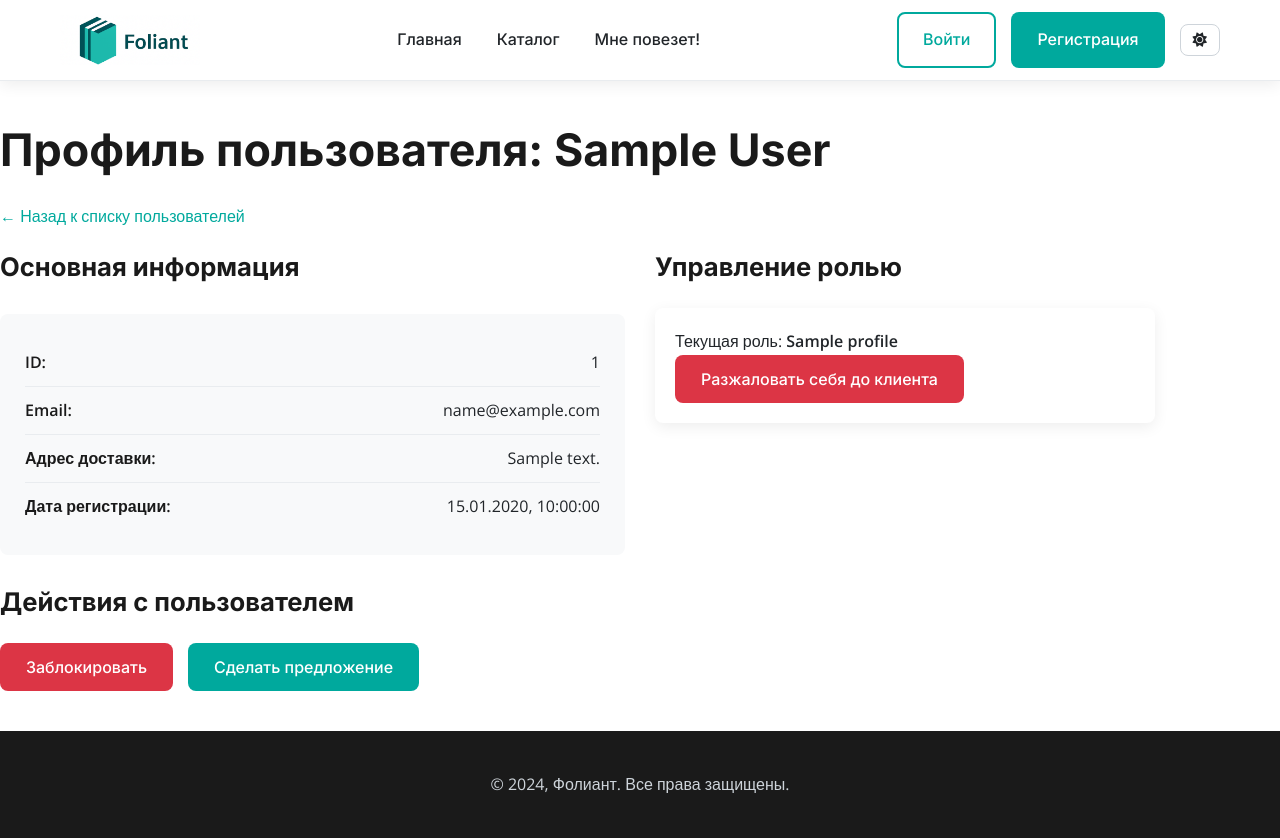
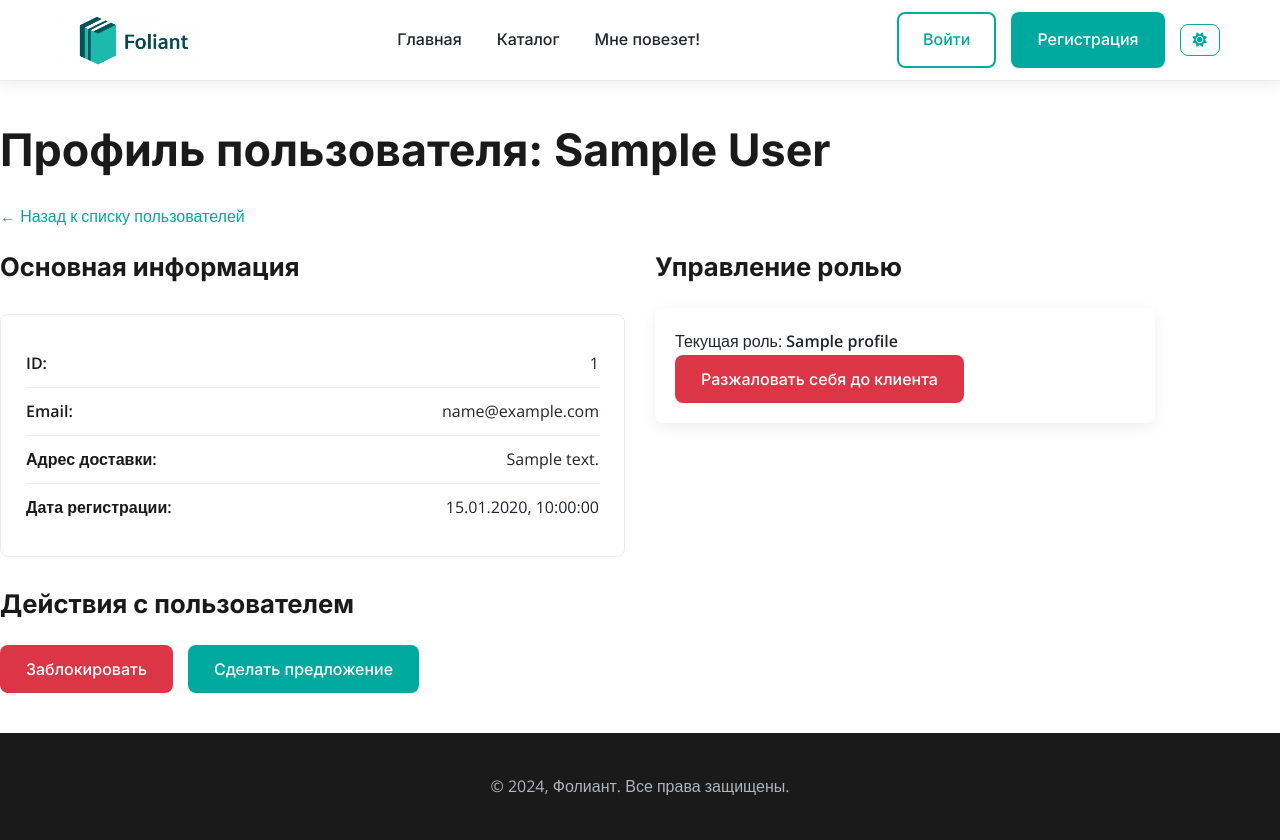
Before and after one commit to Bring0Lchik/foliant, a Node project: template views/pages/admin/user_details.ejs in a window 1280 px wide. Run offline with Node 20 templates, Linux system fonts and the light colour scheme; the template is opened without the code that fills it: most values are stand-ins (such as "Sample title", 1, 10 or a date in 2020); some libraries are stand-ins or nearby versions.

Commit message:
feat: Implement revamped dark and light themes
- Completely redesigned CSS for dark theme with a focus on contrast and consistency using new CSS variables.
- Updated all major UI components to correctly use theme variables for both light and dark modes.
- Enhanced JavaScript theme switcher to respect system preferences (prefers-color-scheme) if no theme is manually selected via localStorage.
- Ensured theme toggle button icon and title update correctly.
- Verified Font Awesome icons are displayed correctly in both themes.
- Connected theme switcher script to main and admin layouts.

```diff
--- a/public/css/style.css
+++ b/public/css/style.css
@@ -21,19 +21,61 @@
     --border-radius: 8px;
     --box-shadow: 0 4px 15px rgba(0, 0, 0, 0.07);
     --transition-speed: 0.3s;
+
+    /* Light theme (default) */
+    --bg-color: #ffffff;
+    --text-color: #212529;
+    --heading-color: #1a1a1a;
+    --card-bg-color: #ffffff;
+    --card-shadow: 0 4px 15px rgba(0, 0, 0, 0.07);
+    --border-color: #e9ecef; /* --color-gray-medium */
+    --input-bg-color: #ffffff;
+    --input-border-color: #ced4da; /* --color-gray-dark */
+    --input-text-color: #212529;
+    --button-secondary-bg: transparent;
+    --button-secondary-text: var(--color-accent);
+    --button-secondary-border: var(--color-accent);
+    --header-bg: #ffffff;
+    --footer-bg: #1a1a1a;
+    --footer-text: #adb5bd;
+    --admin-sidebar-bg: #1a1a1a;
+    --admin-sidebar-text: #dee2e6;
+    --admin-content-bg: #f1f3f5;
+    --table-header-bg: #f8f9fa;
+    --link-color: var(--color-accent);
+    --link-hover-color: var(--color-accent-dark);
 }
 
-/* --- Dark Theme Variables --- */
 body[data-theme="dark"] {
-    --color-black: #f0f0f0; /* Light gray for text on dark background */
-    --color-white: #1a1a1a; /* Dark background */
-    --color-gray-light: #2c2c2c; /* Slightly lighter dark for cards/elements */
-    --color-gray-medium: #3a3a3a; /* Borders and dividers */
-    --color-gray-dark: #5a5a5a; /* Hover states or less important elements */
-    --color-text: #e0e0e0; /* Main text color for dark theme */
-    --color-accent: #00C2B2; /* Accent color, can remain same or adjusted */
-    --color-accent-dark: #00A99D; /* Darker accent for hover */
-    --box-shadow: 0 4px 15px rgba(255, 255, 255, 0.05); /* Softer shadow for dark theme */
+    --bg-color: #121212;
+    --text-color: #E0E0E0;
+    --heading-color: #FFFFFF;
+    --card-bg-color: #1E1E1E;
+    --card-shadow: 0 4px 15px rgba(255, 255, 255, 0.05);
+    --border-color: #333333;
+    --input-bg-color: #1E1E1E;
+    --input-border-color: #444444;
+    --input-text-color: #E0E0E0;
+    --button-secondary-bg: transparent;
+    --button-secondary-text: var(--color-accent); /* Accent can stay the same or be adjusted */
+    --button-secondary-border: var(--color-accent);
+    --header-bg: #1E1E1E;
+    --footer-bg: #1E1E1E;
+    --footer-text: #A0A0A0;
+    --admin-sidebar-bg: #1E1E1E;
+    --admin-sidebar-text: #E0E0E0;
+    --admin-content-bg: #121212;
+    --table-header-bg: #2C2C2C;
+    --link-color: var(--color-accent); /* Consider a slightly brighter accent for dark mode if needed */
+    --link-hover-color: #00E0C5; /* Brighter hover for accent */
+
+    /* Specific overrides for dark theme if general variables aren't enough */
+    --color-black: #f0f0f0; /* Effectively light text for dark theme */
+    --color-white: #121212; /* Effectively dark background for dark theme */
+    --color-gray-light: #2c2c2c;
+    --color-gray-medium: #3a3a3a;
+    --color-gray-dark: #5a5a5a;
+    --box-shadow: var(--card-shadow);
 }
 
 *,
@@ -253,8 +308,8 @@ h3 {
 }
 
 .site-footer {
-    background-color: var(--color-black); /* Uses theme variable */
-    color: var(--color-gray-dark); /* Uses theme variable */
+    background-color: var(--footer-bg);
+    color: var(--footer-text);
     padding: 40px 0;
     margin-top: auto;
     text-align: center;
@@ -747,17 +790,19 @@ body[data-theme="dark"] .pagination .active {
 .book-specs {
     list-style: none;
     margin: 30px 0;
-    background-color: var(--color-gray-light); /* Uses theme variable */
+    background-color: var(--card-bg-color); /* Use card bg */
     padding: 25px;
     border-radius: var(--border-radius);
+    border: 1px solid var(--border-color);
 }
 
 .book-specs li {
     display: flex;
     justify-content: space-between;
     padding: 10px 0;
-    border-bottom: 1px solid var(--color-gray-medium); /* Uses theme variable */
+    border-bottom: 1px solid var(--border-color);
     font-size: 1rem;
+    color: var(--text-color);
 }
 
 .book-specs li:last-child {
@@ -806,24 +853,31 @@ body[data-theme="dark"] .pagination .active {
     font-size: 1.8rem;
     font-weight: 700;
     margin-bottom: 20px;
+    color: var(--heading-color);
 }
 
 /* Theme Toggle Button */
-#theme-toggle-button {
-    background-color: transparent;
-    border: 1px solid var(--color-gray-dark);
-    color: var(--color-text);
-    padding: 8px 12px; /* Adjusted padding */
+#theme-toggle-button.btn { /* More specific selector */
+    background-color: var(--button-secondary-bg);
+    border: 1px solid var(--button-secondary-border);
+    color: var(--button-secondary-text);
+    padding: 8px 12px; /* Consistent with btn-sm but can be adjusted */
 }
 
-#theme-toggle-button:hover {
-    background-color: var(--color-gray-light);
+#theme-toggle-button.btn:hover {
+    background-color: var(--border-color); /* Subtle hover */
 }
 
-body[data-theme="dark"] #theme-toggle-button {
-    border-color: var(--color-gray-medium);
+#theme-toggle-button.btn i {
+    color: inherit; /* Icon inherits color from button text */
 }
 
-body[data-theme="dark"] #theme-toggle-button:hover {
-    background-color: var(--color-gray-medium);
+
+body[data-theme="dark"] #theme-toggle-button.btn {
+    /* Optional: Specific styles for toggle button in dark theme if needed */
+    /* border-color: var(--color-accent); */
 }
+
+body[data-theme="dark"] #theme-toggle-button.btn:hover {
+     background-color: var(--color-gray-medium); /* Darker hover for dark theme */
+}
--- a/public/js/theme-switcher.js
+++ b/public/js/theme-switcher.js
@@ -1,45 +1,59 @@
 document.addEventListener('DOMContentLoaded', () => {
     const themeToggleButton = document.getElementById('theme-toggle-button');
-    const currentTheme = localStorage.getItem('theme') ? localStorage.getItem('theme') : null;
-    const sunIcon = 'fa-sun';
-    const moonIcon = 'fa-moon';
+    // Используем Font Awesome классы для иконок
+    const sunIconClass = 'fa-sun';
+    const moonIconClass = 'fa-moon';
 
-    if (currentTheme) {
-        document.body.setAttribute('data-theme', currentTheme);
+    // Функция для применения темы и обновления иконки
+    function applyTheme(theme) {
+        document.body.setAttribute('data-theme', theme);
+        localStorage.setItem('theme', theme);
         if (themeToggleButton) {
             const icon = themeToggleButton.querySelector('i');
-            if (currentTheme === 'dark') {
-                icon.classList.remove(sunIcon);
-                icon.classList.add(moonIcon);
+            if (theme === 'dark') {
+                icon.classList.remove(sunIconClass);
+                icon.classList.add(moonIconClass);
+                themeToggleButton.setAttribute('title', 'Переключить на светлую тему');
             } else {
-                icon.classList.remove(moonIcon);
-                icon.classList.add(sunIcon);
+                icon.classList.remove(moonIconClass);
+                icon.classList.add(sunIconClass);
+                themeToggleButton.setAttribute('title', 'Переключить на темную тему');
             }
-        }
-    } else { // Default to light theme if no preference is stored
-        document.body.setAttribute('data-theme', 'light');
-         if (themeToggleButton) {
-            const icon = themeToggleButton.querySelector('i');
-            icon.classList.remove(moonIcon);
-            icon.classList.add(sunIcon);
         }
     }
 
+    // Получаем сохраненную тему или системные предпочтения
+    let currentTheme = localStorage.getItem('theme');
+    if (!currentTheme) {
+        // Если нет сохраненной темы, проверяем системные предпочтения
+        if (window.matchMedia && window.matchMedia('(prefers-color-scheme: dark)').matches) {
+            currentTheme = 'dark';
+        } else {
+            currentTheme = 'light'; // По умолчанию светлая тема
+        }
+    }
+
+    // Применяем тему при загрузке страницы
+    applyTheme(currentTheme);
+
+    // Обработчик клика по кнопке
     if (themeToggleButton) {
         themeToggleButton.addEventListener('click', () => {
             let theme = document.body.getAttribute('data-theme');
-            const icon = themeToggleButton.querySelector('i');
+            if (theme === 'dark') {
+                applyTheme('light');
+            } else {
+                applyTheme('dark');
+            }
+        });
+    }
 
-            if (theme === 'dark') {
-                document.body.setAttribute('data-theme', 'light');
-                localStorage.setItem('theme', 'light');
-                icon.classList.remove(moonIcon);
-                icon.classList.add(sunIcon);
-            } else {
-                document.body.setAttribute('data-theme', 'dark');
-                localStorage.setItem('theme', 'dark');
-                icon.classList.remove(sunIcon);
-                icon.classList.add(moonIcon);
+    // Слушаем изменения системных предпочтений (опционально, для автоматического переключения)
+    if (window.matchMedia) {
+        window.matchMedia('(prefers-color-scheme: dark)').addEventListener('change', e => {
+            // Переключаем тему только если пользователь не выбрал ее вручную (нет записи в localStorage)
+            if (!localStorage.getItem('theme')) {
+                applyTheme(e.matches ? 'dark' : 'light');
             }
         });
     }
--- a/views/partials/header.ejs
+++ b/views/partials/header.ejs
@@ -41,7 +41,7 @@
                 <a href="/register" class="btn btn-primary">Регистрация</a>
             <% } %>
             <button id="theme-toggle-button" class="btn btn-sm" title="Переключить тему">
-                <i class="fa-solid fa-moon"></i>
+                <i class="fa-solid fa-moon"></i> <!-- Иконка будет обновляться JS -->
             </button>
         </div>
     </div>
```
Also changed, not shown: other parts of public/css/style.css (+99 -96 lines).
